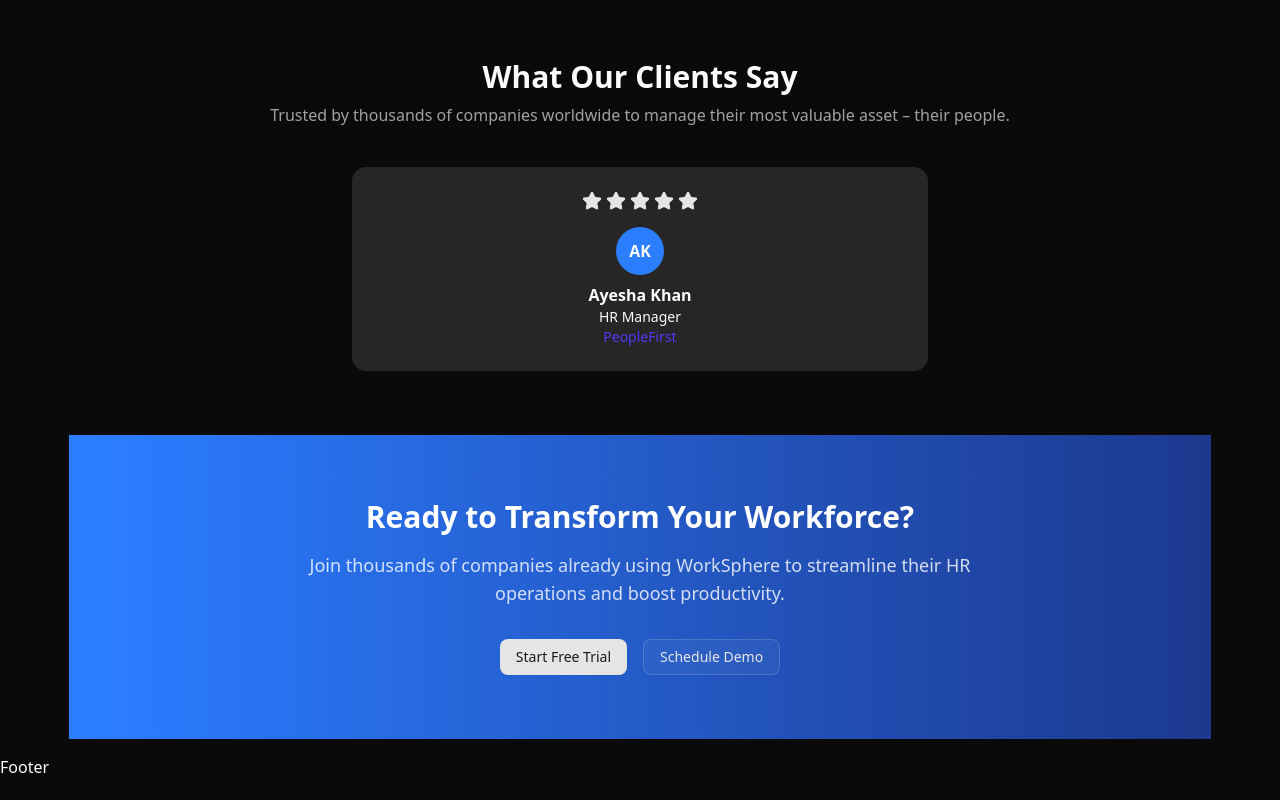
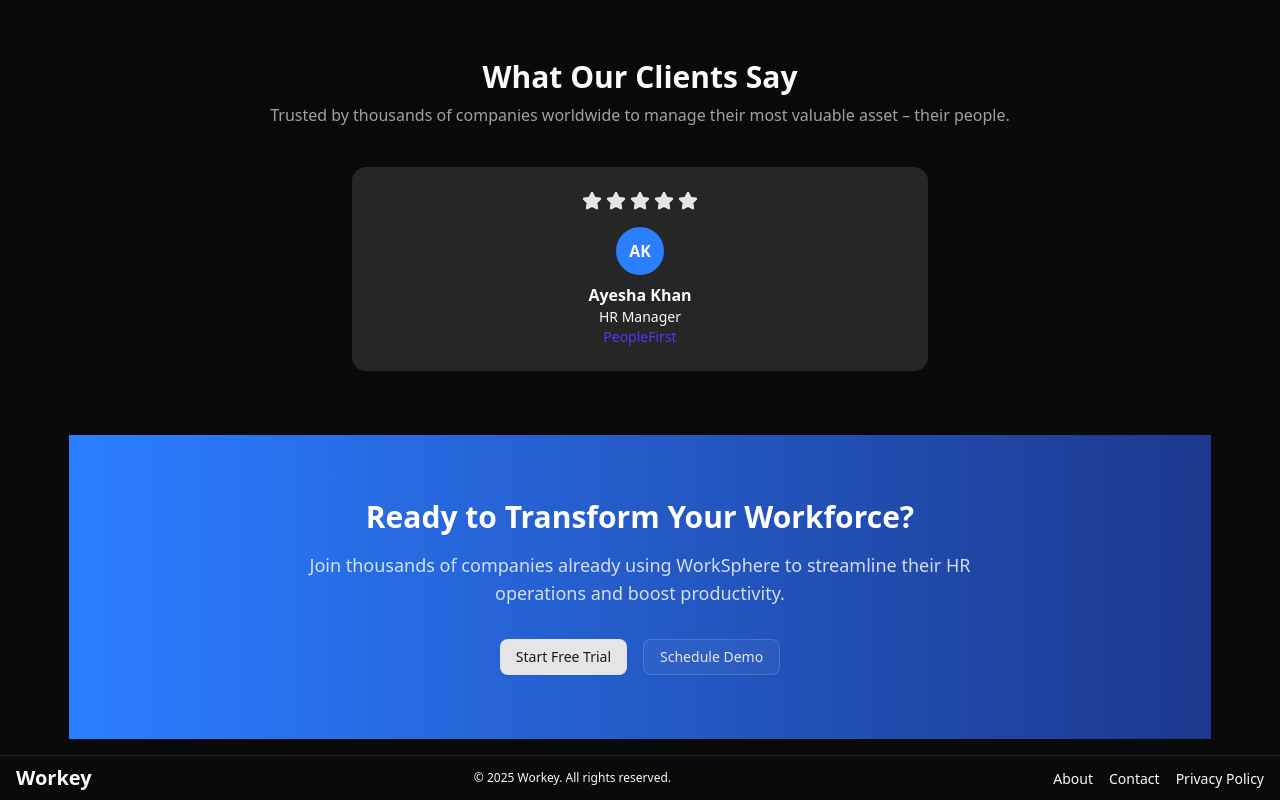
Before and after one commit to Farabiislam/WorkSphere, a React app in the folder client/: page / in a window 1280 px wide. Shown: the part 1809-2609 px from the top of the page. Before the commit the page ends 2588 px from the top, so only its background shows below. Built offline with nearby package versions, Linux system fonts and the light colour scheme; the HTML template or start-up script is replaced by a standard one.

Commit message:
footer done

```diff
--- a/client/src/root/Footer.jsx
+++ b/client/src/root/Footer.jsx
@@ -2,9 +2,36 @@
 
 const Footer = () => {
     return (
-        <div className=''>
-            Footer
-        </div>
+        <footer className="py-2 border-t ">
+            <div className="container mx-auto px-4 flex flex-col md:flex-row justify-between items-center">
+                {/* Company Info */}
+                <div className="mb-4 md:mb-0">
+                    <h3 className="text-xl font-bold">Workey</h3>
+
+                </div>
+                <p className="text-xs">
+                        &copy; {new Date().getFullYear()} Workey. All rights reserved.
+                    </p>
+                {/* Navigation Links */}
+                <ul className="flex space-x-4">
+                    <li>
+                        <a href="#" className="hover:underline text-sm">
+                            About
+                        </a>
+                    </li>
+                    <li>
+                        <a href="#" className="hover:underline text-sm">
+                            Contact
+                        </a>
+                    </li>
+                    <li>
+                        <a href="#" className="hover:underline text-sm">
+                            Privacy Policy
+                        </a>
+                    </li>
+                </ul>
+            </div>
+        </footer>
     );
 };
 
```
